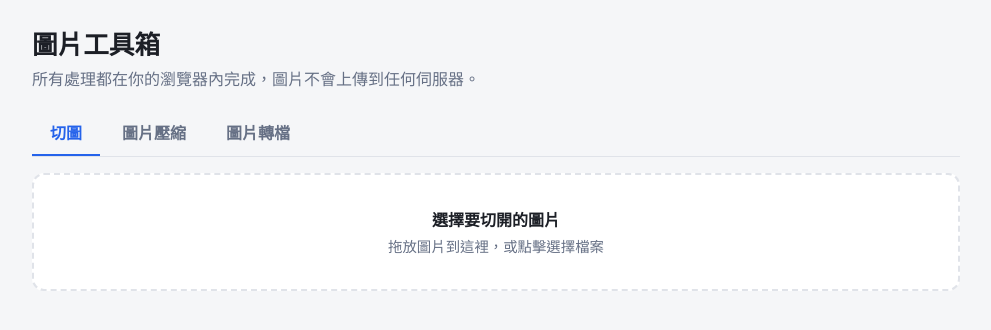
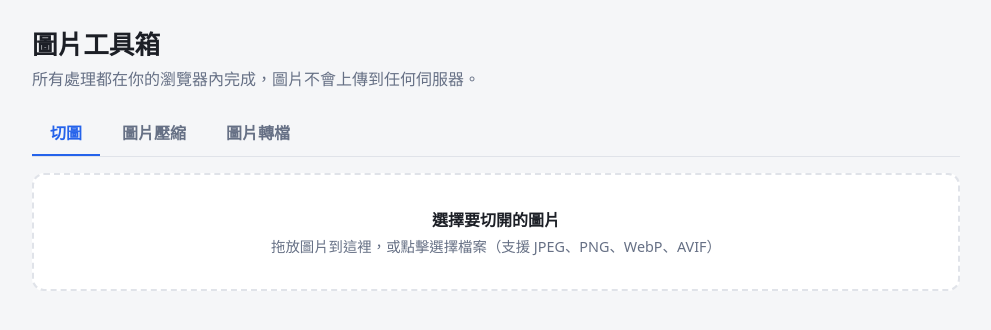
Before and after one commit to JuneChen1/image-tools, a React (Vite) app: page / in a window 1280 px wide. Shown: the top 330 px of the page, without its empty margins (144-1135 px from the left). Built offline with nearby package versions, Linux system fonts and the light colour scheme.

Commit message:
feat(upload): add image format whitelist

```diff
--- a/src/App.css
+++ b/src/App.css
@@ -191,6 +191,10 @@ button.primary {
   font-size: 0.9rem;
 }
 
+.rejected {
+  margin-top: 8px;
+}
+
 .good {
   color: var(--good);
   font-style: normal;
--- a/src/components/Dropzone.tsx
+++ b/src/components/Dropzone.tsx
@@ -1,4 +1,7 @@
 import { useRef, useState } from 'react'
+
+const ACCEPTED_TYPES = ['image/jpeg', 'image/png', 'image/webp', 'image/avif']
+const ACCEPT_ATTR = ACCEPTED_TYPES.join(',')
 
 interface Props {
   multiple?: boolean
@@ -9,13 +12,17 @@ interface Props {
 export default function Dropzone({ multiple = false, label, onFiles }: Props) {
   const inputRef = useRef<HTMLInputElement>(null)
   const [dragging, setDragging] = useState(false)
+  const [rejected, setRejected] = useState<string[]>([])
 
   function pick(list: FileList | null) {
-    const files = Array.from(list ?? []).filter((f) => f.type.startsWith('image/'))
+    const all = Array.from(list ?? [])
+    const files = all.filter((f) => ACCEPTED_TYPES.includes(f.type))
+    setRejected(all.filter((f) => !ACCEPTED_TYPES.includes(f.type)).map((f) => f.name))
     if (files.length > 0) onFiles(multiple ? files : files.slice(0, 1))
   }
 
   return (
+    <div>
       <div
         className={`dropzone${dragging ? ' dragging' : ''}`}
         role="button"
@@ -39,11 +46,11 @@ export default function Dropzone({ multiple = false, label, onFiles }: Props) {
         }}
       >
         <p>{label}</p>
-      <span>拖放圖片到這裡，或點擊選擇檔案</span>
+        <span>拖放圖片到這裡，或點擊選擇檔案（支援 JPEG、PNG、WebP、AVIF）</span>
         <input
           ref={inputRef}
           type="file"
-        accept="image/*"
+          accept={ACCEPT_ATTR}
           multiple={multiple}
           hidden
           onChange={(e) => {
@@ -52,5 +59,11 @@ export default function Dropzone({ multiple = false, label, onFiles }: Props) {
           }}
         />
       </div>
+      {rejected.length > 0 && (
+        <p className="error rejected">
+          已略過 {rejected.length} 個不支援的檔案：{rejected.join('、')}
+        </p>
+      )}
+    </div>
   )
 }
```
Lines whose indentation alone changed are shown as unchanged.
